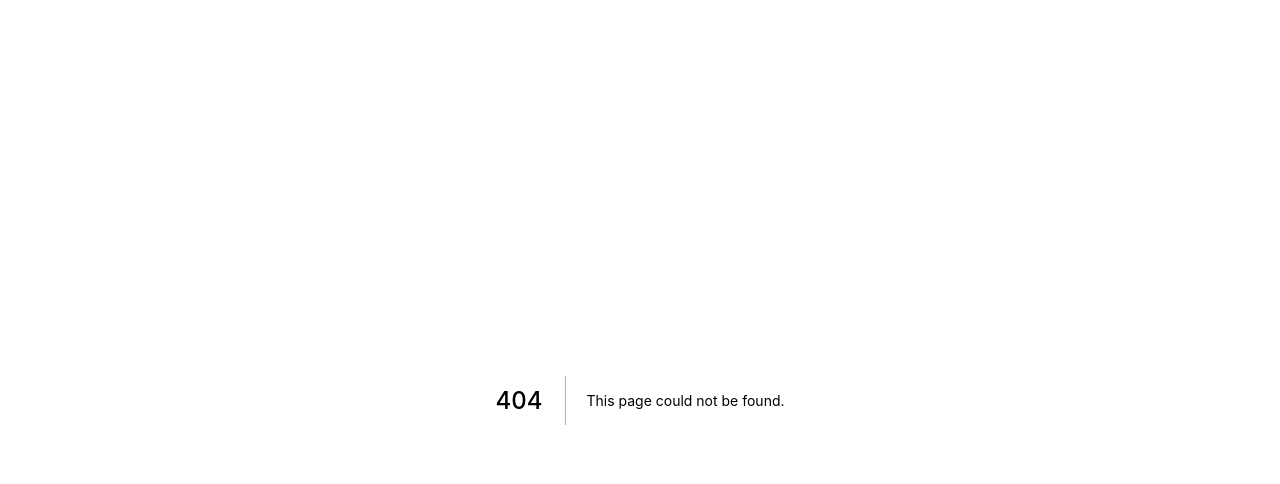
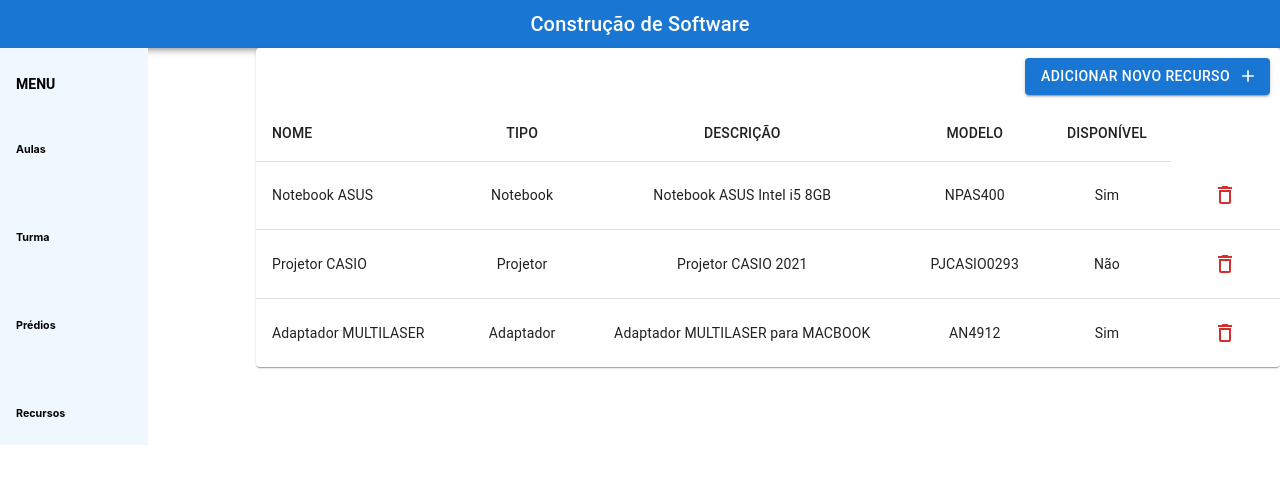
Before and after one commit to pucrs-poli/constr-sw-2022-1-front, a Next.js app: page /resources in a window 1280 px wide. Before the commit this address had no page. Shown: the top 484 px of the page. Built offline with nearby package versions, Linux system fonts and the light colour scheme.

Commit message:
feat(ResourcesPage): adding new page

```diff
--- a/package.json
+++ b/package.json
@@ -11,6 +11,7 @@
   "dependencies": {
     "@emotion/react": "^11.9.3",
     "@emotion/styled": "^11.9.3",
+    "@mui/icons-material": "^5.8.4",
     "@mui/material": "^5.8.4",
     "next": "12.1.6",
     "react": "18.2.0",
--- a/src/components/layout.js
+++ b/src/components/layout.js
@@ -3,9 +3,9 @@ import Header from "./HeadTitle";
 import Menu from "./Menu";
 
 
-export default function Layout({ children }) {
+export default function Layout({ children, ...props }) {
     return (
-        <div className={styles.layout}>
+        <div className={styles.layout} {...props}>
             <div style={{ gridArea: "header" }}>
                 <Header />
             </div>
--- /dev/null
+++ b/src/pages/resources.js
@@ -0,0 +1,205 @@
+import { useEffect, useState } from 'react';
+import Layout from '../components/layout';
+import {
+  Table,
+  TableBody,
+  TableCell,
+  TableContainer,
+  TableHead,
+  TableRow,
+  Paper,
+  Button,
+  Modal,
+  Box,
+  TextField,
+  Grid,
+  Snackbar,
+  Alert,
+  Text
+} from '@mui/material';
+import { Add, DeleteOutline } from '@mui/icons-material';
+
+function createData(name, type, description, model, available) {
+  return { name, type, description, model, available };
+}
+
+const rows = [
+  createData('Notebook ASUS', 'Notebook', 'Notebook ASUS Intel i5 8GB', 'NPAS400', 'Sim'),
+  createData('Projetor CASIO', 'Projetor', 'Projetor CASIO 2021', 'PJCASIO0293', 'Não'),
+  createData('Adaptador MULTILASER', 'Adaptador', 'Adaptador MULTILASER para MACBOOK', 'AN4912', 'Sim'),
+];
+
+export default function Resources() {
+  const [resources, setResources] = useState([]);
+  const [modalIsOpen, setModalIsOpen] = useState(false);
+  const [alertIsOpen, setAlertIsOpen] = useState(false);
+
+  const[name, setName] = useState('');
+  const[type, setType] = useState('');
+  const[description, setDescription] = useState('');
+  const[model, setModel] = useState('');
+
+  useEffect(() => {
+    setResources(rows);
+  }, []);
+
+  function handleSubmit() {
+    setResources([
+      ...resources,
+      {
+        name,
+        type,
+        description,
+        model,
+        available: 'Sim',
+      }
+    ]);
+
+    setName('');
+    setType('');
+    setDescription('');
+    setModel('');
+
+    setModalIsOpen(false);
+    setAlertIsOpen(true);
+  }
+
+  function handleCloseAlert() {
+    console.log('passei aqui');
+    setAlertIsOpen(false);
+  }
+
+  return (
+    <Layout>
+      <TableContainer
+        component={Paper}
+        style={{
+          display: 'flex',
+          flexDirection: 'column',
+          alignItems: 'flex-end' }}
+      >
+      <Button
+        style={{
+          display: 'flex',
+          alignItems: 'center',
+          margin: '10px 10px 10px 0',
+        }}
+        variant="contained"
+        endIcon={<Add fontSize="medium" />}
+        onClick={() => setModalIsOpen(true)}
+      >
+        Adicionar novo recurso
+      </Button>
+        <Table>
+          <TableHead>
+            <TableRow>
+            <TableCell>NOME</TableCell>
+              <TableCell align="center">TIPO</TableCell>
+              <TableCell align="center">DESCRIÇÃO</TableCell>
+              <TableCell align="center">MODELO</TableCell>
+              <TableCell align="center">DISPONÍVEL</TableCell>
+            </TableRow>
+          </TableHead>
+
+          <TableBody>
+          {resources.map((row) => (
+            <TableRow
+              key={row.name}
+              sx={{ '&:last-child td, &:last-child th': { border: 0 } }}
+            >
+              <TableCell component="th" scope="row">
+                {row.name}
+              </TableCell>
+              <TableCell align="center">{row.type}</TableCell>
+              <TableCell align="center">{row.description}</TableCell>
+              <TableCell align="center">{row.model}</TableCell>
+              <TableCell align="center">{row.available}</TableCell>
+              <TableCell align="center">
+                <Button>
+                  <DeleteOutline color='error' />
+                </Button>
+              </TableCell>
+            </TableRow>
+          ))}
+          </TableBody>
+        </Table>
+      </TableContainer>
+
+      <Modal open={modalIsOpen} onClose={() => setModalIsOpen(false)}>
+        <Box
+          sx={{
+            position: 'absolute',
+            top: '50%',
+            left: '50%',
+            transform: 'translate(-50%, -50%)',
+            bgcolor: 'background.paper',
+            boxShadow: 24,
+            borderRadius: '8px',
+            p: 10,
+            display: 'flex',
+            flexDirection: 'column',
+            paddingLeft: 2,
+            paddingRight: 2,
+            width: '400px',
+          }}
+        whiteSpace="normal"
+        >
+        <Grid container direction="column" spacing={3}>
+          <Grid item>
+            <TextField
+              label="Nome"
+              variant="outlined"
+              value={name}
+              required
+              onChange={(e) => setName(e.target.value)}
+              fullWidth
+            />
+          </Grid>
+          <Grid item>
+            <TextField
+              label="Tipo"
+              variant="outlined"
+              value={type}
+              required
+              onChange={(e) => setType(e.target.value)}
+              fullWidth
+            />
+          </Grid>
+          <Grid item>
+            <TextField
+              label="Descrição"
+              variant="outlined"
+              value={description}
+              required
+              onChange={(e) => setDescription(e.target.value)}
+              fullWidth
+            />
+          </Grid>
+          <Grid item>
+            <TextField
+              label="Modelo"
+              variant="outlined"
+              value={model}
+              required
+              onChange={(e) => setModel(e.target.value)}
+              fullWidth
+            />
+          </Grid>
+          <Grid item>
+            <Button fullWidth variant="contained" onClick={handleSubmit}>Cadastrar</Button>
+          </Grid>
+        </Grid>
+        </Box>
+      </Modal>
+      <Snackbar
+        open={alertIsOpen}
+        autoHideDuration={6000}
+        onClose={handleCloseAlert}
+      >
+        <Alert severity="success" sx={{ width: '100%' }}>
+          Cadastrado com sucesso!
+        </Alert>
+      </Snackbar>
+    </Layout>
+  )
+}
```
Also changed, not shown: 1 other file (tests, documents, lock files or other folders).
